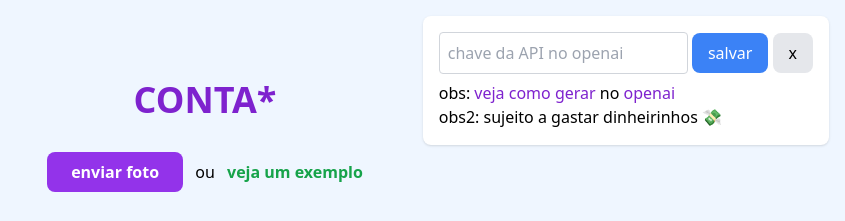
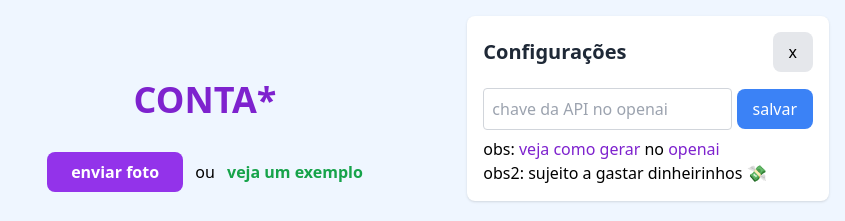
Before and after one commit to pedromenezes/conta, a plain HTML site: page index.html in a window 1280 px wide. Both pictures are taken after a click on the button "⚙️". Shown: the whole page, without its empty margins (435-1280 px from the left). Drawn offline with nearby package versions, Linux system fonts and the light colour scheme.

Commit message:
coloca cabeçalho na config

```diff
--- a/index.html
+++ b/index.html
@@ -10,9 +10,12 @@
   <div class="absolute top-4 right-4">
     <button id="configTrigger" class="px-4 py-2 bg-gray-200 text-black rounded-lg">⚙️</button>
     <div id="configForm" class="hidden bg-white p-4 rounded-lg shadow">
+      <div class="flex justify-between items-center mb-4">
+        <h2 class="text-xl font-semibold text-gray-800">Configurações</h2>
+        <button id="closeConfig" class="ml-auto px-4 py-2 bg-gray-200 text-black rounded-lg">x</button>
+      </div>
       <input type="text" id="apiKeyInput" placeholder="chave da API no openai" class="text-black border border-gray-300 rounded p-2" />
       <button id="saveApiKey" class="px-4 py-2 bg-blue-500 text-white rounded-lg mb-2">salvar</button>
-      <button id="closeConfig" class="px-4 py-2 bg-gray-200 text-black rounded-lg">x</button>
       <p>obs: <a href="https://comunidadedeestatistica.com.br/como-criar-uma-chave-token-para-api-do-chatgpt/" class="text-purple-700">veja como gerar</a> no <a href="https://openai.com/" class="text-purple-700">openai</a></p>
       <p>obs2: sujeito a gastar dinheirinhos 💸</p>
     </div>
```
